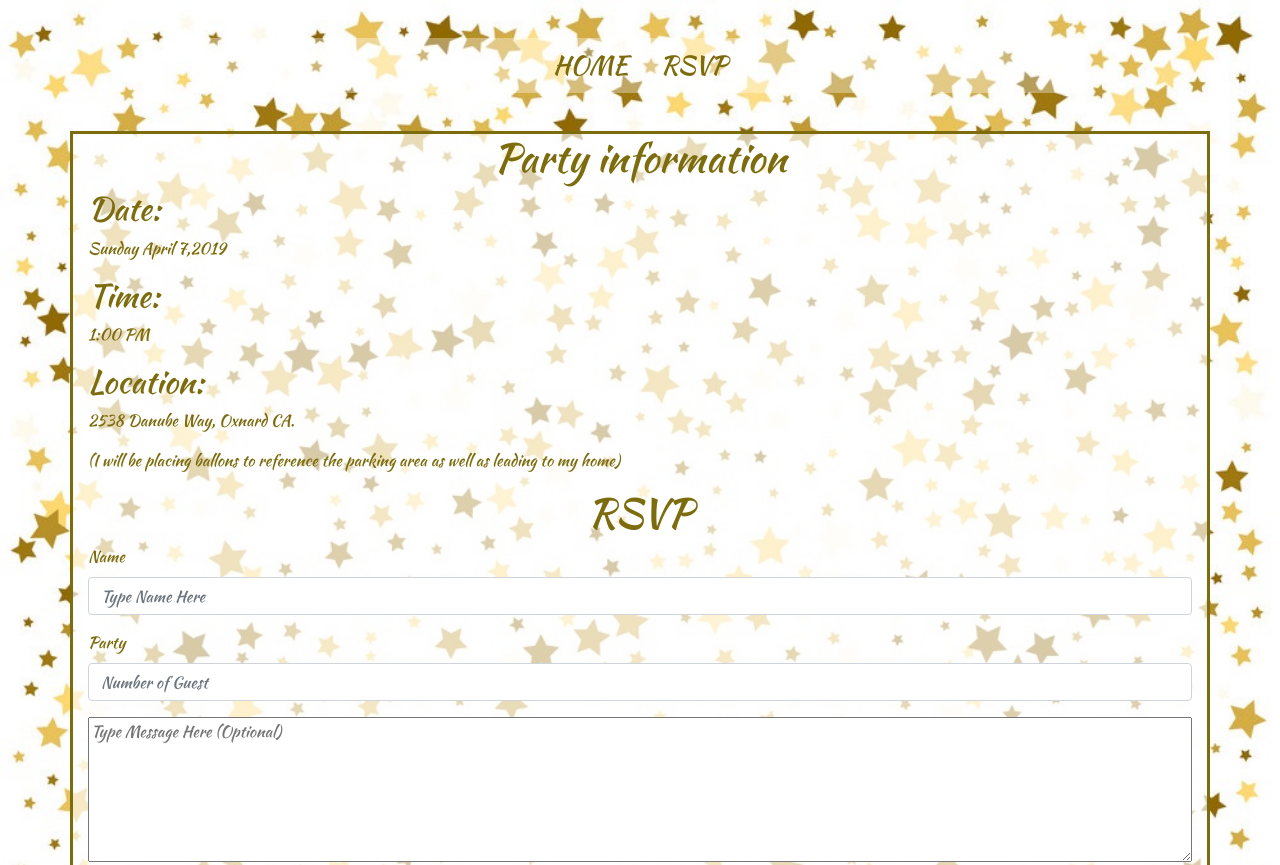
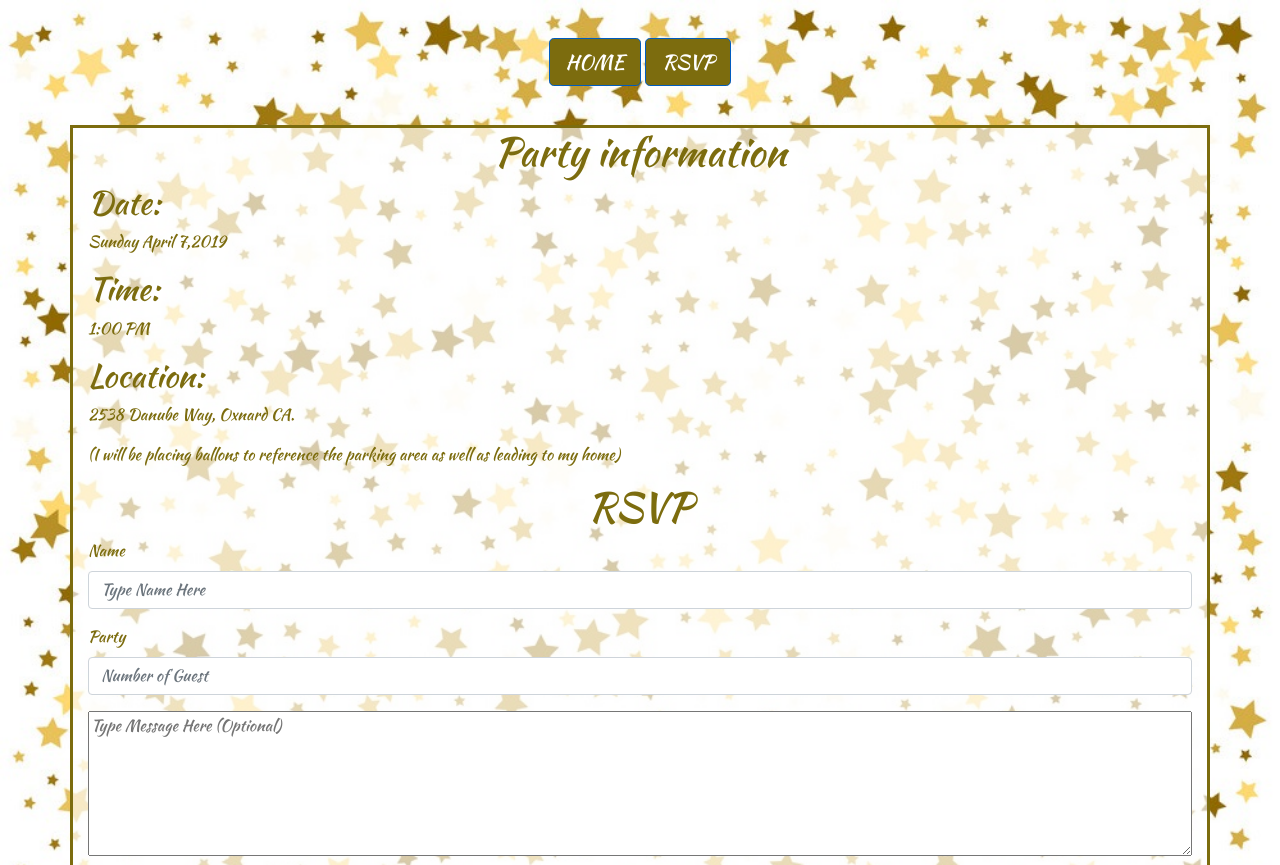
Before and after one commit to freddyt53/TwinkleTwinkle, a plain HTML site: page contact.html in a window 1280 px wide. Shown: the top 865 px of the page. Drawn offline with nearby package versions, Linux system fonts and the light colour scheme; a script that the page names is missing.

Commit message:
added buttons

```diff
--- a/assets/css/style.css
+++ b/assets/css/style.css
@@ -17,7 +17,7 @@
 
 
 #navBar {
-    background-color: rgba(255, 255, 255, .35);
+    /* background-color: rgb(255, 255, 255); */
     width: 70%;
     margin-top: 3%;
     margin-bottom: 3%;
@@ -25,10 +25,14 @@
 
 
 #navBar2{
-    background-color: rgba(255, 255, 255, 0.35);
+    /* background-color: rgb(255, 255, 255); */
     width: 70%;
     margin-top: 3%;
     margin-bottom: 3%;
+}
+
+#button{
+    background-color: rgb(124, 108, 14);
 }
 
 #menuButtons{
--- a/contact.html
+++ b/contact.html
@@ -24,13 +24,14 @@
     <div class="container text-center" id="navBar2">
         <ul class="nav justify-content-center">
             <li class="nav-item">
-            <li class="nav-item">
-                <a class="nav-link" id="menuButtons" style="color: rgb(124, 108, 14)!important" href="index.html">HOME</a>
+                    <a href="index.html" class="btn btn-primary btn-lg active" id="button" role="button" aria-pressed="true">HOME</a>
+                    <a href="contact.html" class="btn btn-primary btn-lg active" id="button" role="button" aria-pressed="true">RSVP</a>
+                <!-- <a class="nav-link" id="menuButtons" style="color: rgb(124, 108, 14)!important" href="index.html">HOME</a>
             </li>
             <li class="nav-item">
                 <a class="nav-link" id="menuButtons" style="color: rgb(124, 108, 14)!important" href="contact.html">RSVP</a>
             </li>
-        </ul>
+        </ul> -->
     </div>
     <div class="container " id="form">
         <h1>Party information</h1>
```
Also changed, not shown: index.html (+4 -2 lines).
